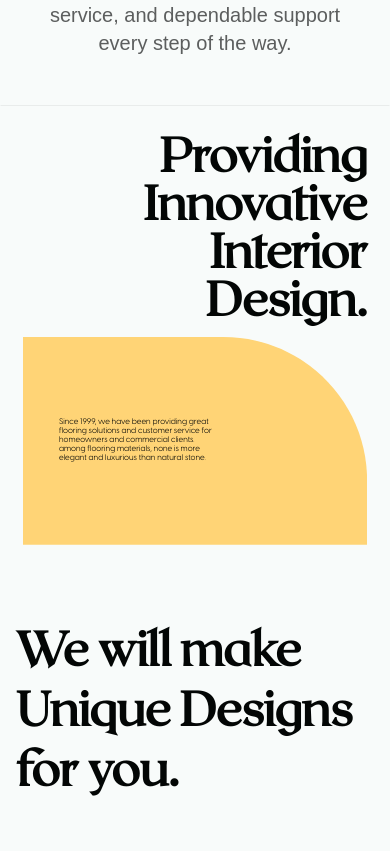
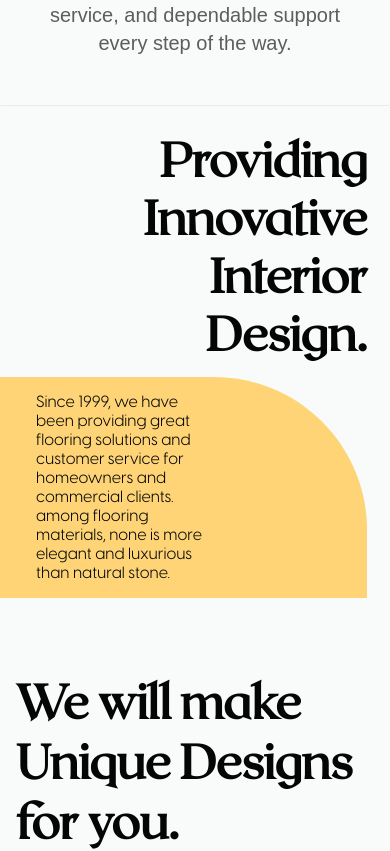
Before and after one commit to jane-ahone/interiorfirm-copy, a Next.js app: page / in a window 390 px wide. Shown: the part 2687-3538 px from the top of the page. Built offline with nearby package versions, Linux system fonts and the light colour scheme.

Commit message:
remove unused css

```diff
--- a/src/components/layout/Footer/style.css
+++ b/src/components/layout/Footer/style.css
@@ -21,7 +21,6 @@
 }
 
 .div-1-foot {
-  /* min-height: 50vh; */
   grid-column: 2 / -2;
   display: grid;
   grid-template-columns: 0.5fr 1fr;
@@ -61,8 +60,3 @@
     padding: 1rem;
   }
 }
-@media (min-width: 1700px) {
-  .div-1-foot {
-    min-height: auto;
-  }
-}
--- a/src/components/organisms/DreamSpace/style.css
+++ b/src/components/organisms/DreamSpace/style.css
@@ -12,15 +12,6 @@
   pointer-events: none;
 }
 
-.grid-section-dream {
-
-  position: relative;
-  min-height: 100svh;
-  grid-column: 1/-1;
-  display: grid;
-  grid-template-columns: subgrid;
-}
-
 .title {
   grid-column: 2 / span 3;
   grid-row: 2;
@@ -32,14 +23,10 @@
 .horizontal-1-dream {
   position: absolute;
   grid-column: 2/-1;
- bottom: 0;
+  bottom: 0;
   z-index: 30;
 }
-@media  (max-width: 1024px) {
-  /* .grid-section-dream{
-    display: initial;
-  } */
-}
+
 @media (min-width: 600px) and (max-width: 1024px) {
   .image-1 {
     grid-column: 2 / 3;
--- a/src/components/organisms/Experience/experience.css
+++ b/src/components/organisms/Experience/experience.css
@@ -41,9 +41,7 @@
   grid-column: 5 / auto;
 }
 
-.bottom-section {
-  grid-row: 4 / auto;
-}
+
 .scroll {
   grid-column: 1 / 4;
   justify-self: center;
--- a/src/components/organisms/Feedback/style.css
+++ b/src/components/organisms/Feedback/style.css
@@ -1,5 +1,6 @@
 .title-feed {
   grid-column: 2 / 5;
+  line-height: normal;
 }
 .grid-section-feed {
   position: relative;
--- a/src/components/organisms/Innovative/styles.css
+++ b/src/components/organisms/Innovative/styles.css
@@ -8,6 +8,7 @@
   grid-template-rows: repeat(100, minmax(0, 10px));
 }
 .title-inno {
+  line-height: normal;
   grid-column: 4/6;
   justify-self: flex-end;
   grid-row: 4;
@@ -32,7 +33,6 @@
   z-index: -1;
   position: relative;
   margin-left: 2rem;
-
   max-width: 100%;
   width: 100%;
   grid-column: 4/7;
@@ -73,15 +73,14 @@
     grid-row: 1/2;
   }
   .shape-3 {
-    grid-column: 2/6;
+    grid-column: 1/6;
     margin: 0;
     grid-row: 2/3;
   }
   .shape-3-text {
-    font-size: 2.5rem;
     line-height: normal;
     padding: 0;
-    grid-column: 2/5;
+    grid-column: 1/5;
     grid-row: 2/3;
     align-self: center;
   }
@@ -114,14 +113,14 @@
   }
 }
 
-@media (min-width: 475px) and (max-width: 600px) {
+@media (min-width: 375px) and (max-width: 600px) {
   .shape-3-text {
     font-size: 1rem;
   }
 }
 
-@media (min-width: 0px) and (max-width: 475px) {
+@media (min-width: 0px) and (max-width: 375px) {
   .shape-3-text {
-    font-size: 0.5rem;
+    font-size: 0.75rem;
   }
 }
--- a/src/components/organisms/hero.css
+++ b/src/components/organisms/hero.css
@@ -38,11 +38,9 @@
 @keyframes fadeInOpacity {
   from {
     opacity: 0;
-    /* transform: translateX(-30px); */
   }
   to {
     opacity: 1;
-    /* transform: translateX(0px); */
   }
 }
 .explore-btn {
```
